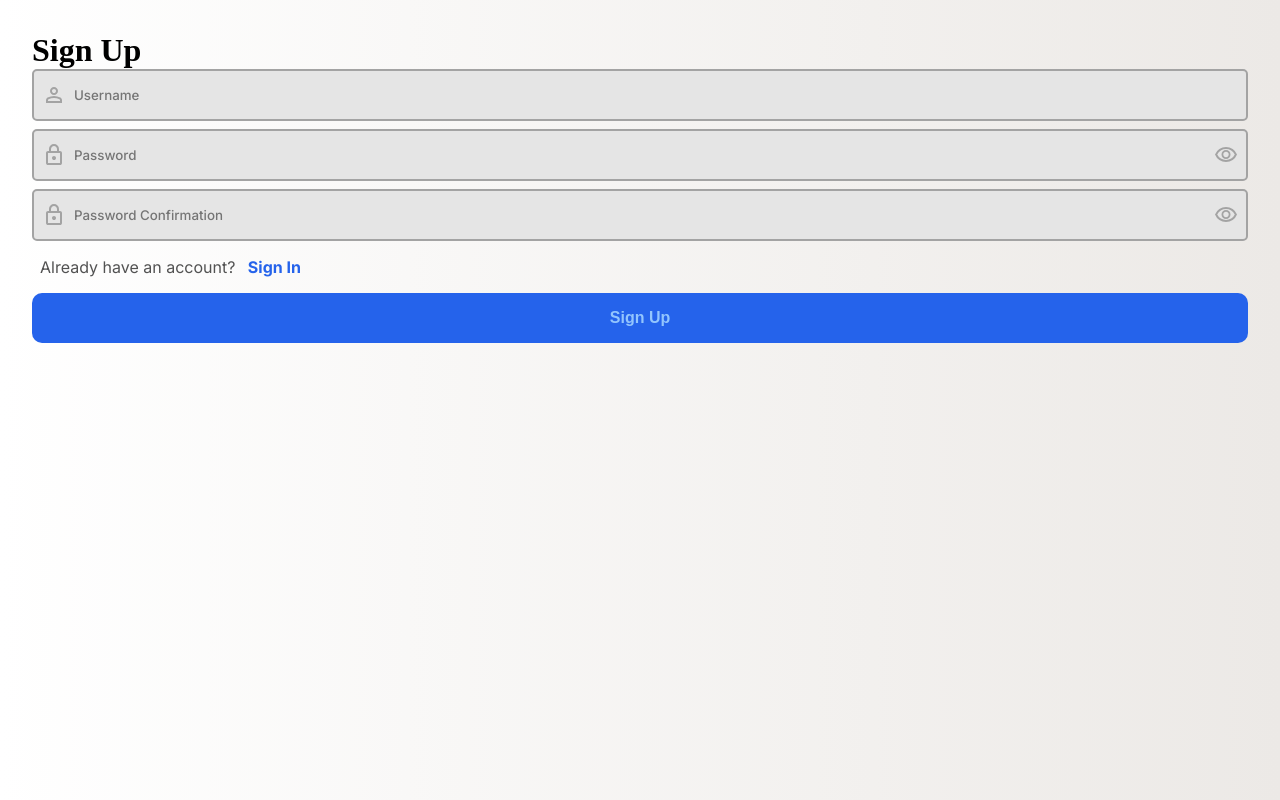
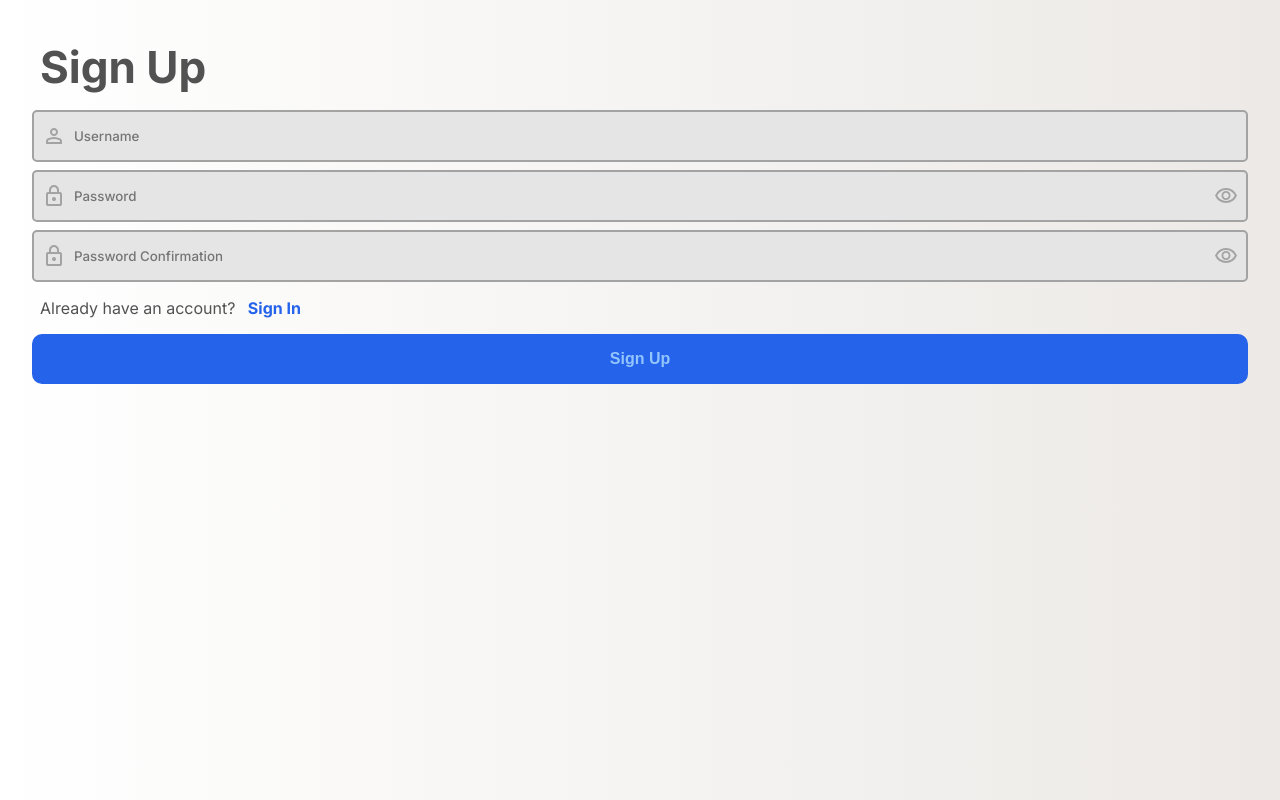
Before and after one commit to hzokbe/jikan, a Vue app: page /sign-up in a window 1280 px wide. Built offline with nearby package versions, Linux system fonts and the light colour scheme; no server answers.

Commit message:
feat(styles): update styles

```diff
--- a/src/components/form/SignInForm.vue
+++ b/src/components/form/SignInForm.vue
@@ -86,9 +86,9 @@ const submit = async () => {
 
 <template>
   <div>
-    <h1>Sign In</h1>
+    <form class="form" @submit.prevent="submit">
+      <h1>Sign In</h1>
 
-    <form class="form" @submit.prevent="submit">
       <TextInput placeholder="Username" v-model="username" />
 
       <PasswordInput placeholder="Password" v-model="password" />
--- a/src/components/form/SignUpForm.vue
+++ b/src/components/form/SignUpForm.vue
@@ -87,9 +87,9 @@ const submit = async () => {
 
 <template>
   <div>
-    <h1>Sign Up</h1>
+    <form class="form" @submit.prevent="submit">
+      <h1>Sign Up</h1>
 
-    <form class="form" @submit.prevent="submit">
       <TextInput placeholder="Username" v-model="username" />
 
       <PasswordInput placeholder="Password" v-model="password" />
```
Also changed, not shown: src/assets/main.css (indentation only).
